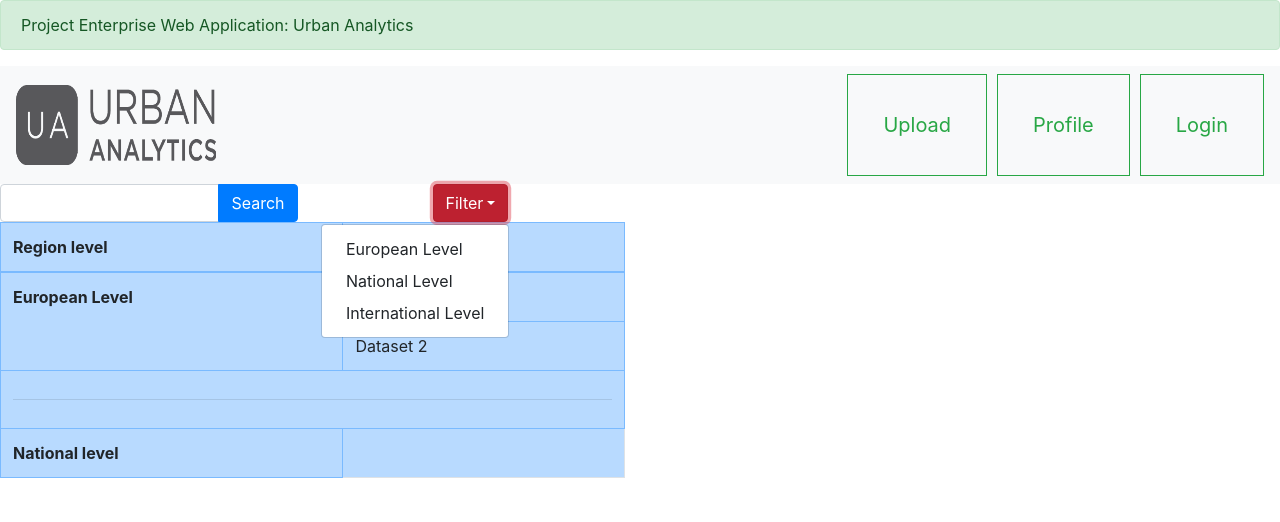
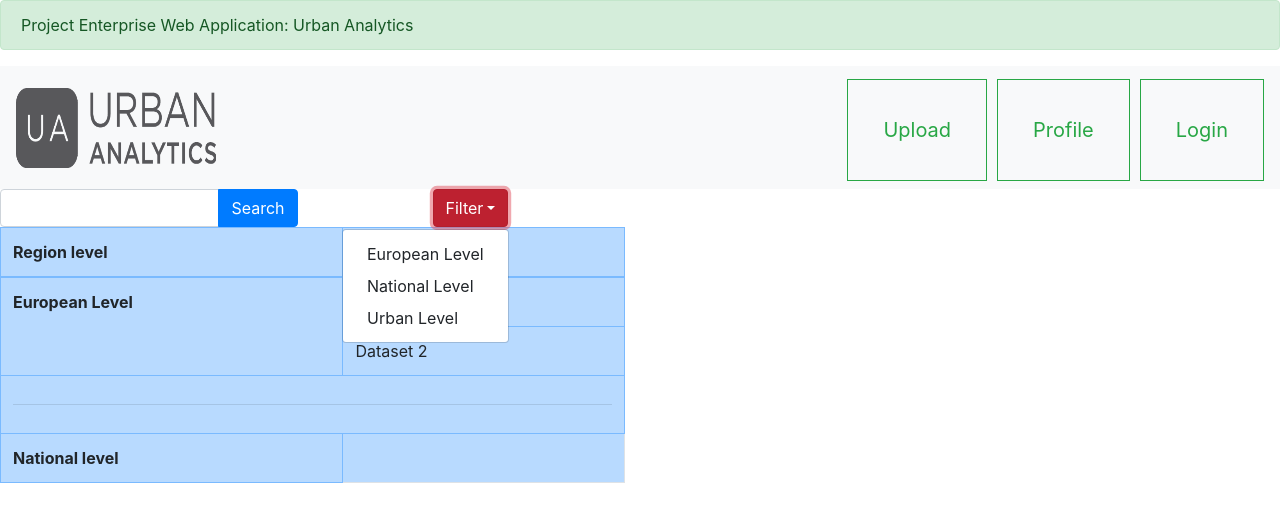
Before and after one commit to JessevanBree/Project-ewa, an Angular app in the folder my-app/: page /homepage in a window 1280 px wide. Both pictures are taken after a click on the button "Filter". Shown: the top 522 px of the page. Built offline with nearby package versions, Linux system fonts and the light colour scheme.

Commit message:
Updates and fixes

```diff
--- a/my-app/src/app/components/mainpage/dataset-overview/dataset-overview.component.html
+++ b/my-app/src/app/components/mainpage/dataset-overview/dataset-overview.component.html
@@ -4,7 +4,7 @@
     <div class="row">
       <div class="col search-bar">
     <div class="input-group">
-      <input type="text" class="form-control sm-1">
+      <input type="text" class="form-control">
       <div class="input-group-append"><button type="button" class="btn btn-primary">Search</button></div>
     </div>
       </div>
@@ -14,11 +14,12 @@
       <div class="dropdown-menu dropdown-menu-right">
         <a class="dropdown-item">European Level</a>
         <a class="dropdown-item">National Level</a>
-        <a class="dropdown-item">International Level</a>
+        <a class="dropdown-item">Urban Level</a>
       </div>
     </div>
       </div>
     </div>
+
     <table class="table table-hover table-bordered table-primary">
       <thead>
       <th>Region level</th>
--- a/my-app/src/app/components/mainpage/navbar/navbar.component.css
+++ b/my-app/src/app/components/mainpage/navbar/navbar.component.css
@@ -1,5 +1,6 @@
 .navbar button {
   margin-left: 10px;
+  margin-top: 5px;
   border-radius: inherit;
   padding: 35px;
 }
```
